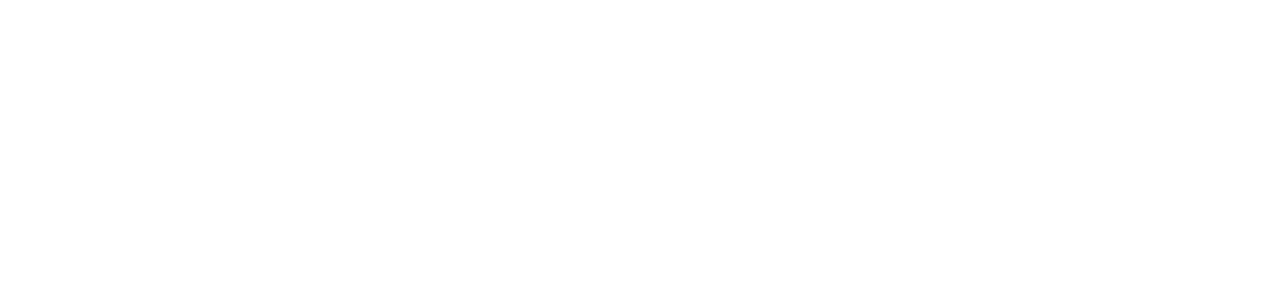
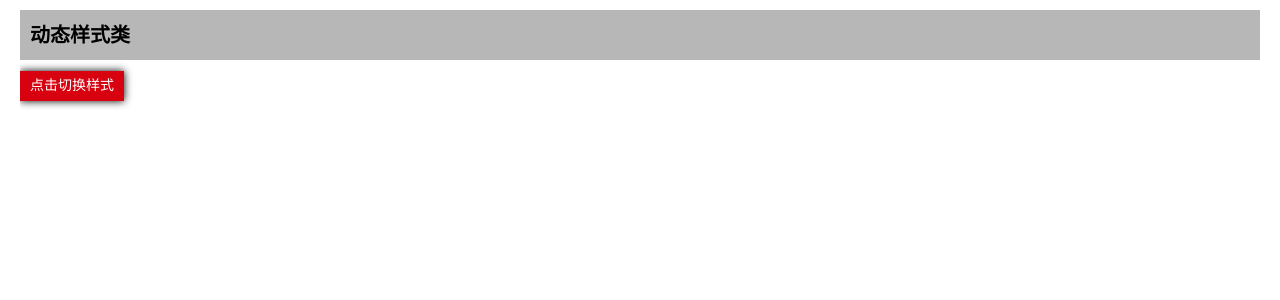
Before and after one commit to guojs-github/vue-ex, a Vue app: page /DynamicClass in a window 1280 px wide. Before the commit this address had no page. Shown: the top 300 px of the page. Built offline with nearby package versions, Linux system fonts and the light colour scheme.

Commit message:
动态样式类演示

```diff
--- /dev/null
+++ b/src/components/DynamicClass/DynamicClass.less
@@ -0,0 +1,8 @@
+/*
+  Dynamic class style
+*/
+.dynamic-class {
+	.blue {
+		background-color: blue;
+	}
+}
--- /dev/null
+++ b/src/components/DynamicClass/DynamicClass.vue
@@ -0,0 +1,43 @@
+<template>
+	<!--动态样式类-->
+	<div class='-content dynamic-class'>
+		<div class='-title'>
+			动态样式类
+		</div>
+
+		<div class='-row'>
+			<div class='-inline -ef-click -light-red -red-button switch-class' :class='{ blue: flag }' @click='onSwitch'>
+				点击切换样式
+			</div>
+		</div>
+	</div>
+</template>
+
+<script>
+export default {
+	name: 'DynamicClass',
+
+	components: {
+	},
+
+	data() {
+		return {
+			flag: false
+		};
+	},
+
+	methods: {
+		onSwitch() {
+			console.log('On switch.');
+
+			this.flag = !this.flag;
+		}
+
+		/*************************/
+	}
+};
+</script>
+
+<style scoped src='./DynamicClass.less' lang='less'/>
+<style scoped>
+</style>
--- a/src/components/Home/Home.vue
+++ b/src/components/Home/Home.vue
@@ -23,6 +23,9 @@
 			</div>
 			<div class='-inline -ef-click -light-red -red-button test-throttle' @click='onThrottle'>
 				节流阀
+			</div>
+			<div class='-inline -ef-click -light-red -red-button test-throttle' @click='onDynamicClass'>
+				动态样式类
 			</div>
 		</div>
 	</div>
@@ -93,6 +96,12 @@
 			this.route('Throttle');
 		},
 
+		onDynamicClass() {
+			console.log('On demo dynamic class');
+
+			this.route('DynamicClass');
+		},
+
 		/*************************/
 		init() {
 			console.log('Initialize.');
--- a/src/router/index.ts
+++ b/src/router/index.ts
@@ -6,6 +6,7 @@
 import RawHtml from '@/components/RawHtml/RawHtml.vue';
 import Debounce from '@/components/Debounce/Debounce.vue';
 import Throttle from '@/components/Throttle/Throttle.vue';
+import DynamicClass from '@/components/DynamicClass/DynamicClass.vue';
 
 const routes: Array<RouteRecordRaw> = [{
 	path: '/',
@@ -35,6 +36,10 @@
 	path: '/Throttle',
 	name: 'Throttle',
 	component: Throttle
+}, {
+	path: '/DynamicClass',
+	name: 'DynamicClass',
+	component: DynamicClass
 }];
 
 const router = createRouter({
```
